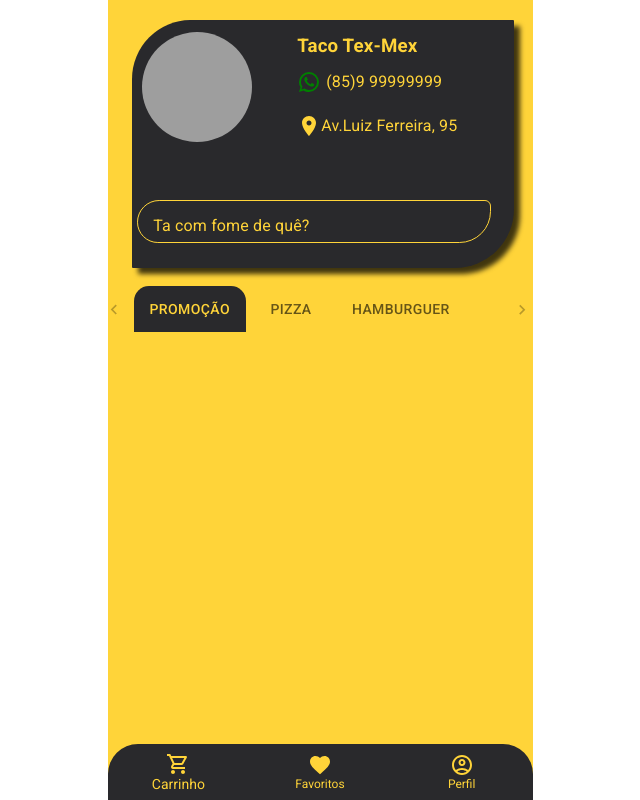
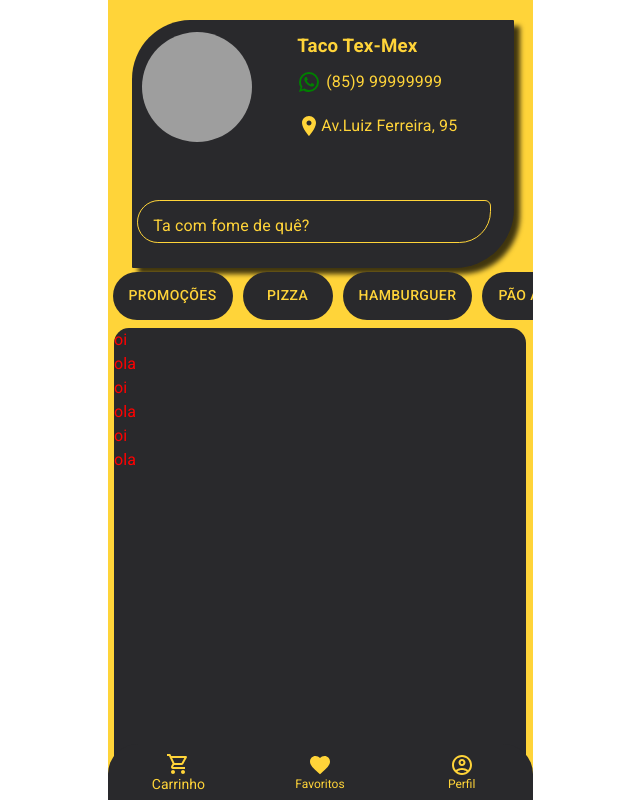
Before and after one commit to CHenriqueRibeiro/Delivery-System, a React (Vite) app in the folder Delivery-system/: page / in a window 1280 px wide. Shown: the whole page, without its empty margins (320-960 px from the left). Built offline with nearby package versions, Linux system fonts and the light colour scheme; grey boxes are pictures that could not be loaded.

Commit message:
selector menu ok

```diff
--- a/Delivery-system/src/components/Menu/menu.css
+++ b/Delivery-system/src/components/Menu/menu.css
@@ -1,33 +1,40 @@
-#containermenu {
+#as{
+  position: absolute;
+  z-index: 1800;
+  bottom: 60%;
+
+  /* max-width: 8000px; */
   width: 100%;
+  background-color:transparent;
+
+}
+ #ok{
+  color: red;
+  background-color:#29292C;
+  height: 150vh;
+  width: 97%;
   position: absolute;
-  display: flex;
-  background-color: transparent;
+  top: 41%;
+
+  border-radius: 15px;
 }
-.css-1h9z7r5-MuiButtonBase-root-MuiTab-root.Mui-selected {
-  background-color: #29292c !important;
-  border-radius: 15px 15px 0 0;
+#as .css-145v6pe-MuiButtonBase-root-MuiTabScrollButton-root.Mui-disabled{
+  display: none;
 }
+#as .css-145v6pe-MuiButtonBase-root-MuiTabScrollButton-root {
+  opacity: 0 !important;
+  width: 0 !important;
+
+}
+#as span{
+ display: none;
+}
+#as .teste{
+  color: #FFD439 !important;
+  border-radius: 25px !important;
+  background-color:rgb(41, 41, 44);
+  margin-right: 5px;
+  margin-left: 5px;
 
 
-.css-tkn350-MuiTabs-root{
-    margin-right: -45px;
-    padding: 0px 0px;
-    overflow: hidden;
-    min-height: 48px;
-    -webkit-overflow-scrolling: touch;
-    display: flex;
-    position: relative;
-    bottom: 90px;
-    right: 36px;
 }
-.css-145v6pe-MuiButtonBase-root-MuiTabScrollButton-root{
-    opacity: 0.8 !important;
-    margin-left: 22px !important;
-}
-.css-ptiqhd-MuiSvgIcon-root{
-    opacity: 0.4;
-}
-.css-1aquho2-MuiTabs-indicator {
-    background-color:  #ffd439 !important;
-}
--- a/Delivery-system/src/components/Menu/menu.jsx
+++ b/Delivery-system/src/components/Menu/menu.jsx
@@ -1,18 +1,50 @@
-import * as React from 'react';
-import Tabs from '@mui/material/Tabs';
-import Tab from '@mui/material/Tab';
-import Box from '@mui/material/Box';
-import  './menu.css'
-export default function ScrollableTabsButtonForce() {
+import * as React from "react";
+import PropTypes from "prop-types";
+import Tabs from "@mui/material/Tabs";
+import Tab from "@mui/material/Tab";
+import Typography from "@mui/material/Typography";
+import Box from "@mui/material/Box";
+import "./menu.css";
+function CustomTabPanel(props) {
+  const { children, value, index, ...other } = props;
+
+  return (
+    <div
+      role="tabpanel"
+      hidden={value !== index}
+      id={`simple-tabpanel-${index}`}
+      aria-labelledby={`simple-tab-${index}`}
+      {...other}
+    >
+      {value === index && (
+        <Box >
+          <Typography>{children}</Typography>
+        </Box>
+      )}
+    </div>
+  );
+}
+
+CustomTabPanel.propTypes = {
+  children: PropTypes.node,
+  index: PropTypes.number.isRequired,
+  value: PropTypes.number.isRequired,
+};
+
+
+
+export default function BasicTabs() {
   const [value, setValue] = React.useState(0);
 
   const handleChange = (event, newValue) => {
     setValue(newValue);
   };
 
+
+
   return (
-    <Box id="containermenu">
-      <Tabs
+    <>
+    <Tabs id="as"
     value={value}
     onChange={handleChange}
     variant="scrollable"
@@ -20,13 +52,33 @@ export default function ScrollableTabsButtonForce() {
     allowScrollButtonsMobile
     aria-label="scrollable force tabs example"
   >
-        <Tab className='btnoptionsmenu' label="Promoção" />
-        <Tab label="Pizza" />
-        <Tab label="Hamburguer" />
-        <Tab label="Pão Arabe" />
-        <Tab label="Bebidas" />
+    <Tab label="Promoções" className="teste"/>
+    <Tab label="Pizza" className="teste"/>
+    <Tab label="Hamburguer" className="teste"/>
+    <Tab label="Pão Arabe" className="teste"/>
+    <Tab label="Pao Bola" className="teste"/>
+    <Tab label="Bebida" className="teste"/>
 
   </Tabs>
+    <Box id="ok">
+
+
+
+      <CustomTabPanel value={value} index={0}>
+      <div>oi</div>
+        <div>ola</div><div>oi</div>
+        <div>ola</div><div>oi</div>
+        <div>ola</div>
+      </CustomTabPanel>
+      <CustomTabPanel value={value} index={1}>
+        <div>oi</div>
+        <div>ola</div>
+      </CustomTabPanel>
+      <CustomTabPanel value={value} index={2}>
+        Item Three<div>oi</div>
+        <div>ola</div>
+      </CustomTabPanel>
     </Box>
+    </>
   );
 }
```
Lines whose indentation alone changed are shown as unchanged.
